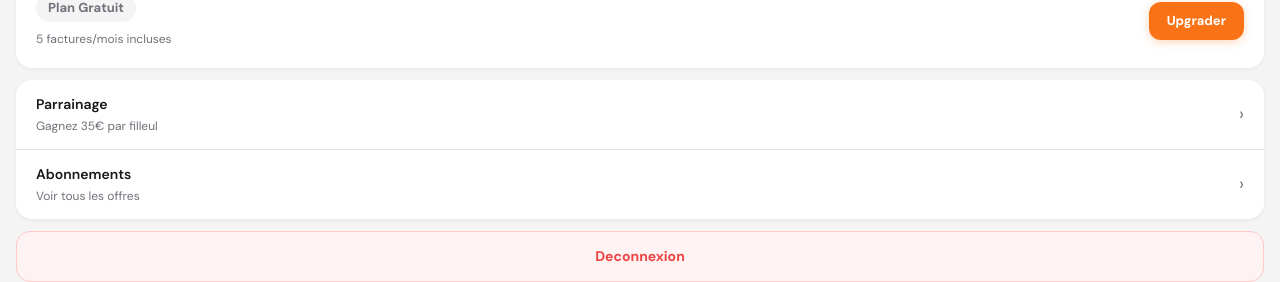
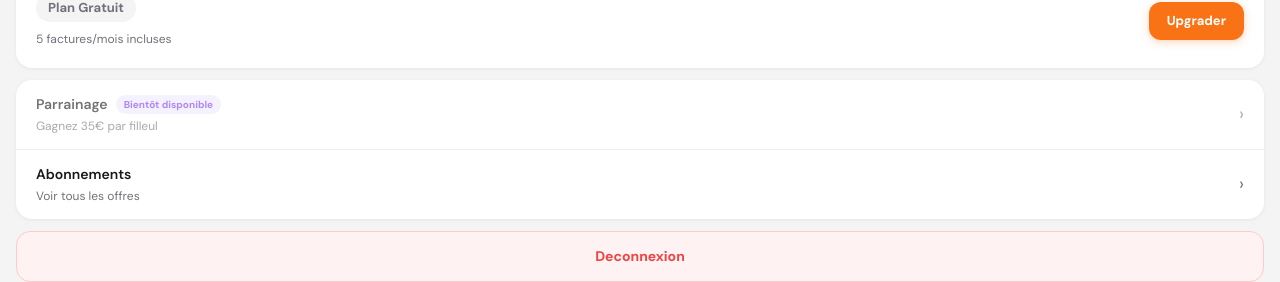
Before and after one commit to gentuar333-max/invoice-ai, a Next.js app: page /settings in a window 1280 px wide. Shown: the part 353-635 px from the top of the page. Built offline with nearby package versions, Linux system fonts and the light colour scheme.

Commit message:
feat: parrainage bientot disponible

```diff
--- a/app/settings/page.tsx
+++ b/app/settings/page.tsx
@@ -128,19 +128,26 @@ export default function SettingsPage() {
 
         {/* Liens */}
         <div style={{ background: C.white, borderRadius: 16, boxShadow: "0 1px 4px rgba(0,0,0,0.06)", marginBottom: 12, overflow: "hidden" }}>
-          {[
-            { label: "Parrainage", sub: "Gagnez 35€ par filleul", href: "/dashboard/referral" },
-            { label: "Abonnements", sub: "Voir tous les offres",   href: "/pricing" },
-          ].map((item, i) => (
-            <Link key={item.href} href={item.href}
-              style={{ display: "flex", alignItems: "center", justifyContent: "space-between", padding: "14px 20px", borderBottom: i === 0 ? `1px solid ${C.border}` : "none", textDecoration: "none" }}>
-              <div>
-                <p style={{ fontSize: 14, fontWeight: 600, color: C.text, marginBottom: 2 }}>{item.label}</p>
-                <p style={{ fontSize: 12, color: C.muted }}>{item.sub}</p>
+          {/* Parrainage — bientôt disponible */}
+          <div style={{ display: "flex", alignItems: "center", justifyContent: "space-between", padding: "14px 20px", borderBottom: `1px solid ${C.border}`, opacity: 0.6 }}>
+            <div>
+              <div style={{ display: "flex", alignItems: "center", gap: 8, marginBottom: 2 }}>
+                <p style={{ fontSize: 14, fontWeight: 600, color: C.text }}>Parrainage</p>
+                <span style={{ fontSize: 10, fontWeight: 700, color: "#7c3aed", background: "#ede9fe", padding: "2px 8px", borderRadius: 99 }}>Bientôt disponible</span>
               </div>
-              <span style={{ fontSize: 18, color: C.muted }}>›</span>
-            </Link>
-          ))}
+              <p style={{ fontSize: 12, color: C.muted }}>Gagnez 35€ par filleul</p>
+            </div>
+            <span style={{ fontSize: 18, color: C.muted }}>›</span>
+          </div>
+          {/* Abonnements */}
+          <Link href="/pricing"
+            style={{ display: "flex", alignItems: "center", justifyContent: "space-between", padding: "14px 20px", textDecoration: "none" }}>
+            <div>
+              <p style={{ fontSize: 14, fontWeight: 600, color: C.text, marginBottom: 2 }}>Abonnements</p>
+              <p style={{ fontSize: 12, color: C.muted }}>Voir tous les offres</p>
+            </div>
+            <span style={{ fontSize: 18, color: C.muted }}>›</span>
+          </Link>
         </div>
 
         {/* Deconnexion */}
```
